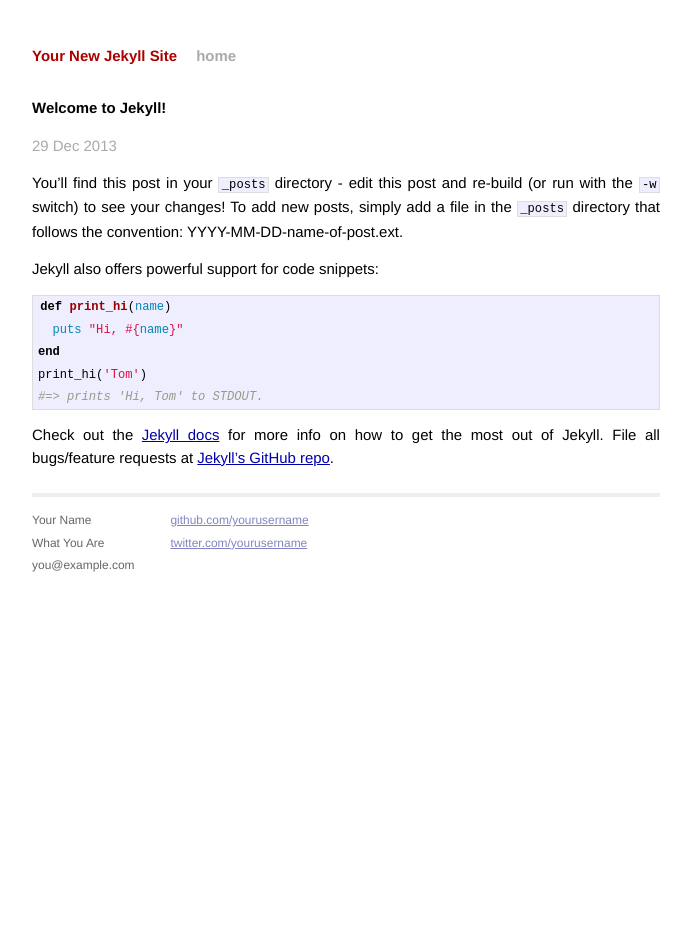
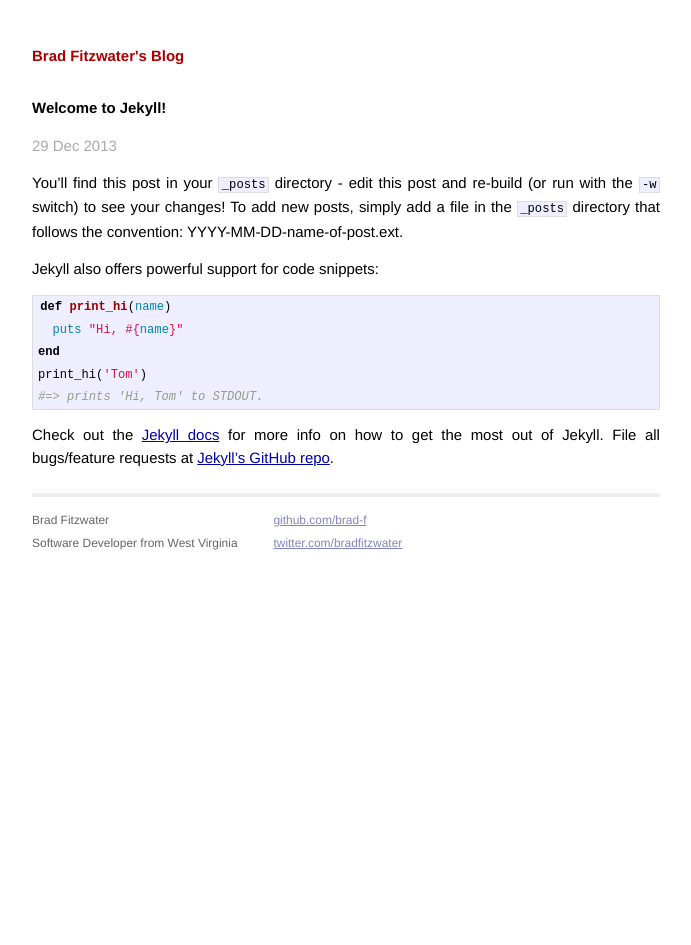
Before and after one commit to brad-f/brad-f.github.com, a Jekyll site: the page built from _posts/2013-12-29-welcome-to-jekyll.markdown, in a window 1280 px wide. Shown: the whole page, without its empty margins (294-985 px from the left). Built offline with Jekyll 4.4.1, drawn with Linux system fonts in a browser that asks for light colours; Markdown is read by kramdown in place of the engine named in the settings.

Commit message:
minor changes.

```diff
--- a/_config.yml
+++ b/_config.yml
@@ -1,3 +1,3 @@
-name: Your New Jekyll Site
+name: Brad Fitzwater's Blog
 markdown: redcarpet
 pygments: true
--- a/_layouts/default.html
+++ b/_layouts/default.html
@@ -5,20 +5,16 @@
         <meta http-equiv="X-UA-Compatible" content="IE=edge,chrome=1">
         <title>{{ page.title }}</title>
         <meta name="viewport" content="width=device-width">
-
-        <!-- syntax highlighting CSS -->
         <link rel="stylesheet" href="/css/syntax.css">
-
-        <!-- Custom CSS -->
         <link rel="stylesheet" href="/css/main.css">
-
     </head>
     <body>
 
         <div class="site">
           <div class="header">
-            <h1 class="title"><a href="/">{{ site.name }}</a></h1>
-            <a class="extra" href="/">home</a>
+            <h1 class="title">
+              <a href="/">{{ site.name }}</a>
+            </h1>
           </div>
 
           {{ content }}
@@ -26,15 +22,14 @@
           <div class="footer">
             <div class="contact">
               <p>
-                Your Name<br />
-                What You Are<br />
-                you@example.com
+                Brad Fitzwater<br />
+                Software Developer from West Virginia
               </p>
             </div>
             <div class="contact">
               <p>
-                <a href="https://github.com/yourusername">github.com/yourusername</a><br />
-                <a href="https://twitter.com/yourusername">twitter.com/yourusername</a><br />
+                <a href="https://github.com/brad-f">github.com/brad-f</a><br />
+                <a href="https://twitter.com/bradfitzwater">twitter.com/bradfitzwater</a><br />
               </p>
             </div>
           </div>
--- a/index.html
+++ b/index.html
@@ -1,6 +1,6 @@
 ---
 layout: default
-title: Your New Jekyll Site
+title: Brad Fitzwater's Blog
 ---
 
 <div id="home">
```
Also changed, not shown: 2 other files.
